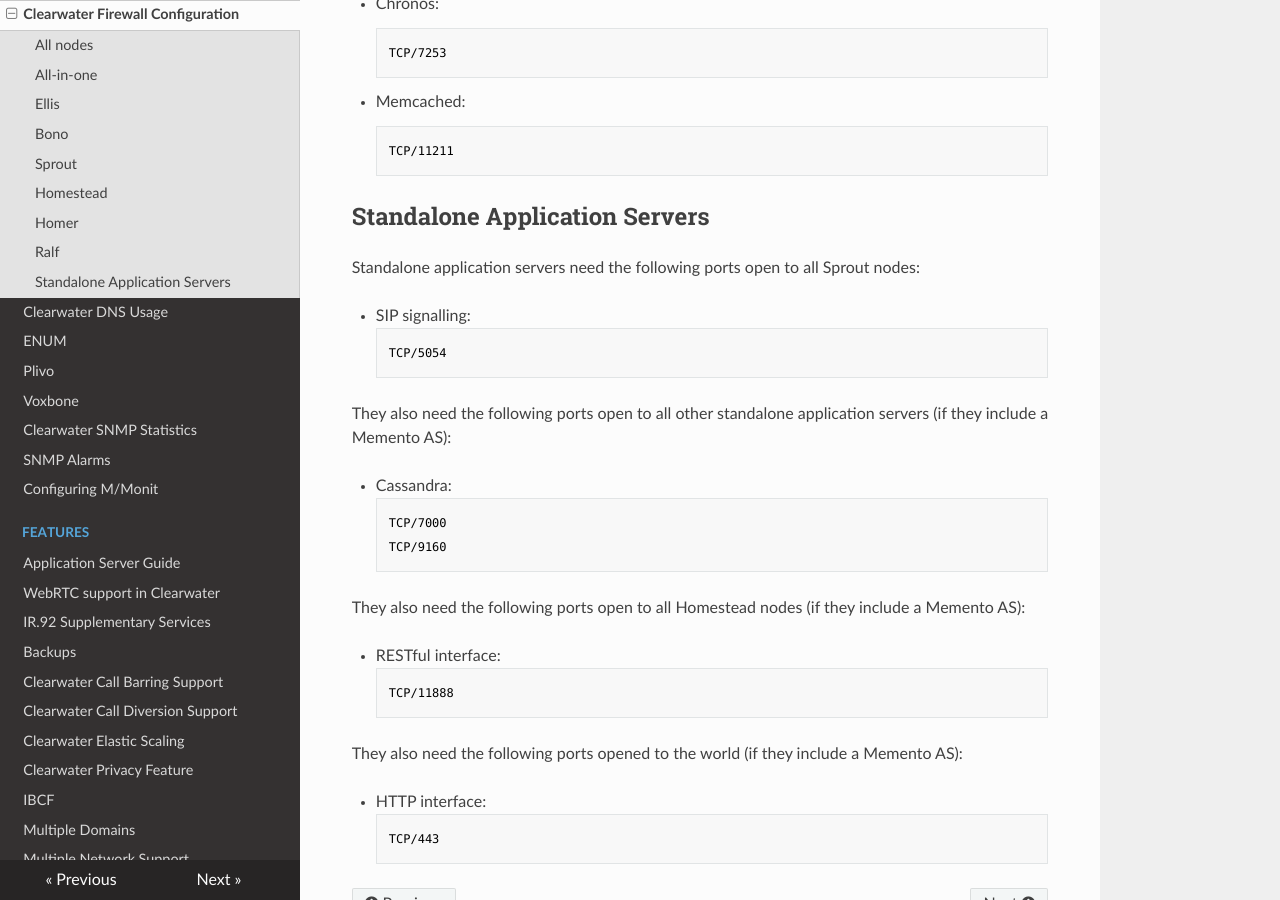
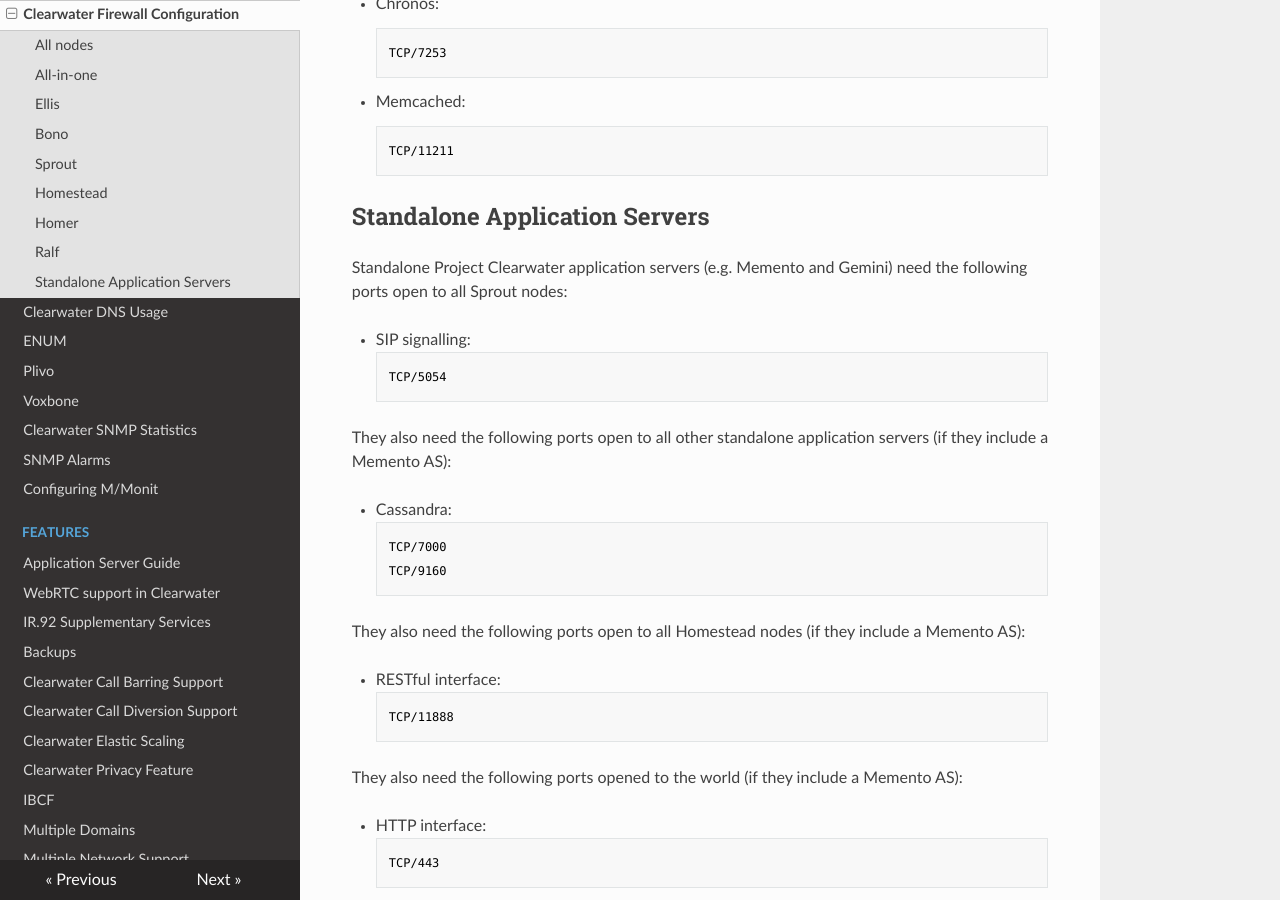
Before and after one commit to Metaswitch/clearwater-readthedocs, an MkDocs documentation site: the page built from docs/Clearwater_IP_Port_Usage.md, in a window 1280 px wide and 900 px high, scrolled down 4609 px. Built offline with MkDocs 1.6.1, drawn with Linux system fonts in a browser that asks for light colours; nearby versions of some CDN libraries; old or Windows-style settings are respelled for this version of MkDocs.

Commit message:
Clarify Clearwater firewall requirements

```diff
--- a/docs/Clearwater_IP_Port_Usage.md
+++ b/docs/Clearwater_IP_Port_Usage.md
@@ -186,7 +186,7 @@ They also need to following ports open to all other Ralf nodes:
 
 ## Standalone Application Servers
 
-Standalone application servers need the following ports open to all Sprout nodes:
+Standalone Project Clearwater application servers (e.g. Memento and Gemini) need the following ports open to all Sprout nodes:
 
 * SIP signalling:
 
```
